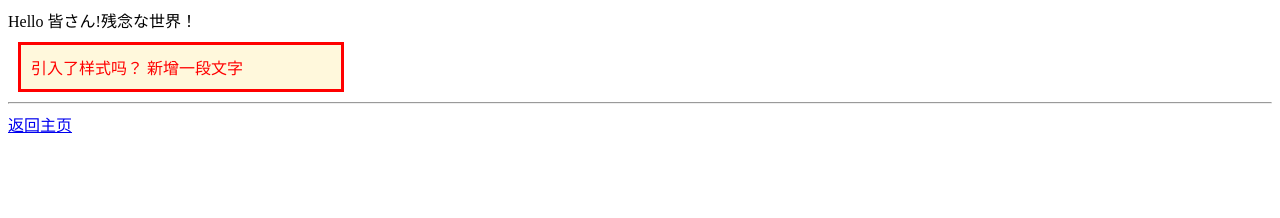
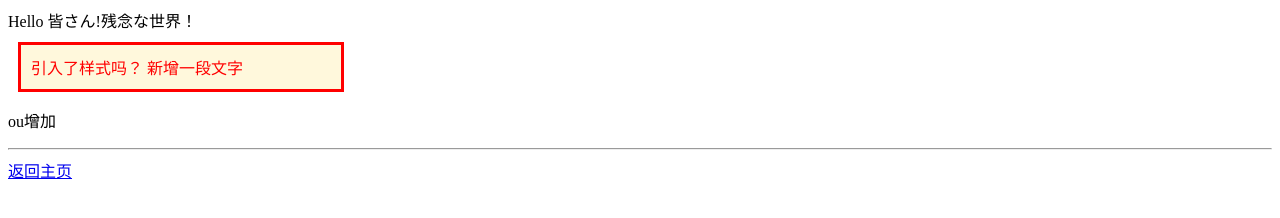
Before and after one commit to dooun/LearnHtml, a plain HTML site: page subPage/ou/index.html in a window 1280 px wide. Drawn offline with Linux system fonts and the light colour scheme; files that its build step writes are made by us from their sources.

Commit message:
index。html里面代码上传一句话‘ou增加’

```diff
--- a/subPage/ou/index.html
+++ b/subPage/ou/index.html
@@ -17,6 +17,7 @@
 			新增一段文字
 		</div>
 
+<p>ou增加</pp>
 		<hr>
 		<a href="index.html">返回主页</a>
 	</body>
```
